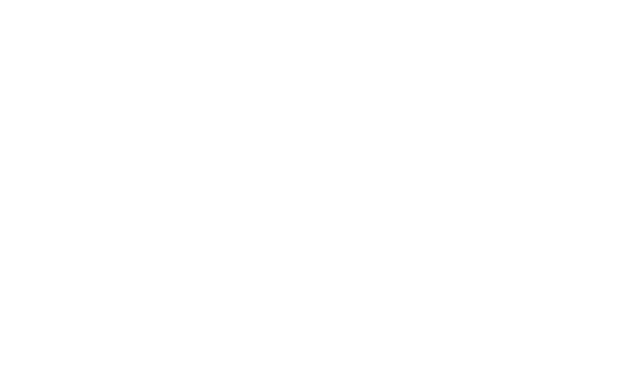
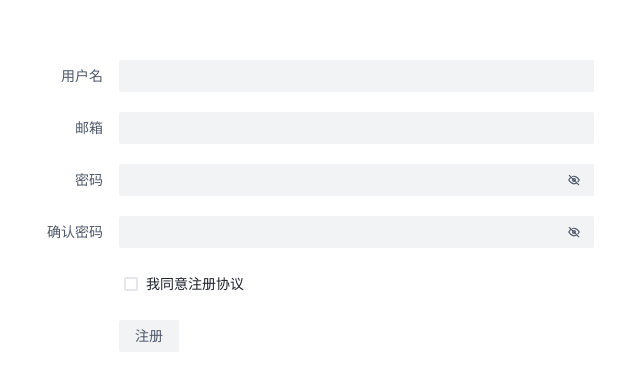
Before and after one commit to LXJ0000/vue-admin, a Vue app: page /signup in a window 1280 px wide. Before the commit this address had no page. Shown: the part 184-574 px from the top of the page, without its empty margins (346-986 px from the left). Built offline with nearby package versions, Linux system fonts and the light colour scheme.

Commit message:
feat: Signup 1

```diff
--- a/src/router/index.js
+++ b/src/router/index.js
@@ -15,6 +15,11 @@
       component: () => import('@/views/login/index.vue')
     },
     {
+      path: '/signup',
+      name: 'signup',
+      component: () => import('@/views/signup/index.vue')
+    },
+    {
       path: '/admin',
       name: 'admin',
       component: () => import('@/views/admin/index.vue')
--- a/src/views/login/index.vue
+++ b/src/views/login/index.vue
@@ -42,7 +42,7 @@
           password: form.password,
         })
         .then((resp) => {
-          Message.info('登陆成功')
+          Message.success('登陆成功')
           console.log(resp.data.message)
         })
         .catch((error) => {
--- /dev/null
+++ b/src/views/signup/index.vue
@@ -0,0 +1,96 @@
+<template>
+  <div class="register">
+    <a-form :model="form" :style="{ width: '600px' }" @submit="handleSubmit">
+      <a-form-item field="username" label="用户名">
+        <a-input v-model="form.username" />
+      </a-form-item>
+      <a-form-item field="email" label="邮箱">
+        <a-input v-model="form.email" />
+      </a-form-item>
+      <a-form-item field="password" label="密码">
+        <a-input-password
+          v-model="form.password"
+          v-model:visibility="visibility"
+          :defaultVisibility="false"
+          allow-clear
+        />
+      </a-form-item>
+      <a-form-item field="confirmPassword" label="确认密码">
+        <a-input-password
+          v-model="form.confirmPassword"
+          v-model:visibility="visibility"
+          :defaultVisibility="false"
+          allow-clear
+        />
+      </a-form-item>
+      <a-form-item field="agreeTerms">
+        <a-checkbox v-model="form.agreeTerms"> 我同意注册协议 </a-checkbox>
+      </a-form-item>
+      <a-form-item>
+        <a-button html-type="submit">注册</a-button>
+      </a-form-item>
+    </a-form>
+  </div>
+</template>
+
+<script>
+import { reactive } from 'vue'
+import axios from 'axios'
+import { Message } from '@arco-design/web-vue'
+import { ref } from 'vue'
+
+export default {
+  setup() {
+    const visibility = ref(true)
+    const form = reactive({
+      username: '',
+      email: '',
+      password: '',
+      confirmPassword: '',
+      agreeTerms: false,
+    })
+
+    const handleSubmit = () => {
+      if (form.password !== form.confirmPassword) {
+        Message.error('两次输入的密码不一致')
+        return
+      }
+
+      if (!form.agreeTerms) {
+        Message.error('请同意注册协议')
+        return
+      }
+
+      axios
+        .post('http://120.78.128.186/api/signup', {
+          username: form.username,
+          email: form.email,
+          password: form.password,
+        })
+        .then((resp) => {
+          Message.success('注册成功')
+          console.log(resp.data.message)
+        })
+        .catch((error) => {
+          Message.error('注册失败，请重试')
+          console.error(error.response.data.message)
+        })
+    }
+
+    return {
+      form,
+      handleSubmit,
+      visibility,
+    }
+  },
+}
+</script>
+
+<style scoped>
+.register {
+  display: flex;
+  justify-content: center;
+  align-items: center;
+  height: 100vh;
+}
+</style>
```
